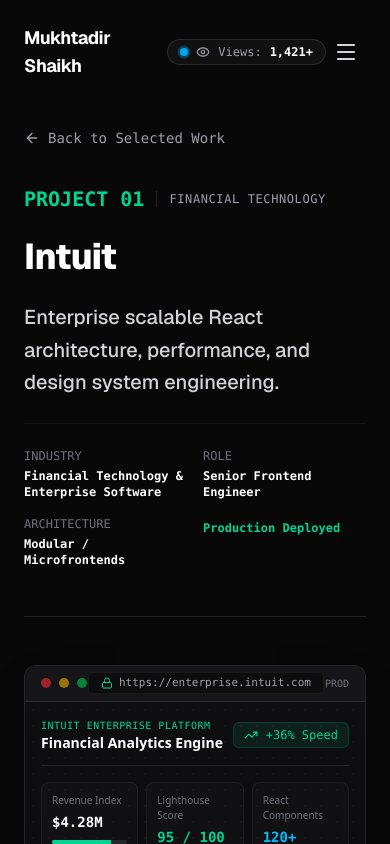
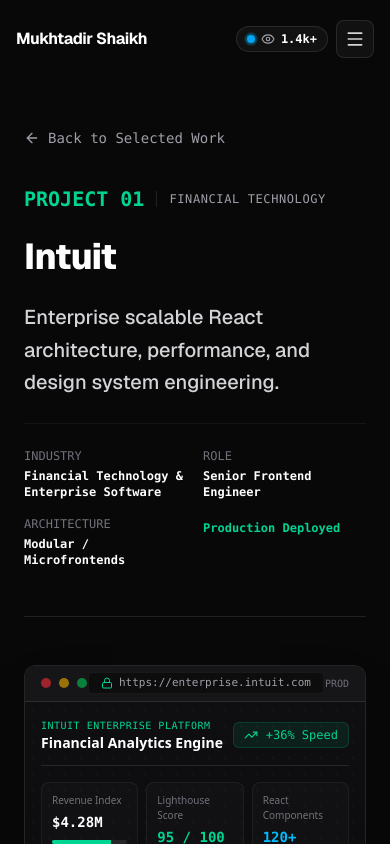
Before and after one commit to mukhtadirdev/profile, a Next.js app: page /work/intuit in a window 390 px wide. Shown: the top 844 px of the page. Built offline with nearby package versions, Linux system fonts and the light colour scheme.

Commit message:
fix: responsive mobile navbar layout, counter badge formatting, and metrics typography

```diff
--- a/src/components/Impact.tsx
+++ b/src/components/Impact.tsx
@@ -27,28 +27,28 @@
 
 export const Impact: React.FC = () => {
   return (
-    <section className="py-24 border-b border-white/10 bg-[#0c0c0e] relative overflow-hidden">
-      <div className="max-w-7xl mx-auto px-6 lg:px-12 relative z-10">
-        <div className="mb-12">
+    <section className="py-20 md:py-24 border-b border-white/10 bg-[#0c0c0e] relative overflow-hidden">
+      <div className="max-w-7xl mx-auto px-4 sm:px-6 lg:px-12 relative z-10">
+        <div className="mb-10 md:mb-12">
           <span className="text-[11px] font-mono uppercase tracking-widest text-zinc-400 font-medium">
             VERIFIED METRICS
           </span>
-          <h2 className="text-3xl md:text-4xl font-extrabold text-white tracking-tight mt-2">
+          <h2 className="text-2xl sm:text-3xl md:text-4xl font-extrabold text-white tracking-tight mt-2">
             Engineering Impact & Performance
           </h2>
         </div>
 
-        <div className="grid grid-cols-1 md:grid-cols-2 lg:grid-cols-4 gap-8">
+        <div className="grid grid-cols-1 sm:grid-cols-2 lg:grid-cols-4 gap-6 md:gap-8">
           {impactMetrics.map((item, idx) => (
             <div
               key={idx}
-              className="p-6 md:p-8 bg-[#101013] border border-white/10 rounded-2xl flex flex-col justify-between space-y-4 hover:border-white/25 transition-colors group"
+              className="p-6 md:p-8 bg-[#101013] border border-white/10 rounded-2xl flex flex-col justify-between space-y-4 hover:border-white/25 transition-colors group overflow-hidden"
             >
               <div>
-                <p className="text-4xl sm:text-5xl lg:text-5xl font-extrabold text-white font-mono tracking-tight group-hover:text-emerald-400 transition-colors">
+                <p className="text-3xl sm:text-4xl lg:text-5xl font-extrabold text-white font-mono tracking-tight group-hover:text-emerald-400 transition-colors truncate">
                   {item.value}
                 </p>
-                <h3 className="text-base font-bold text-zinc-200 mt-3">{item.label}</h3>
+                <h3 className="text-sm sm:text-base font-bold text-zinc-200 mt-2 sm:mt-3">{item.label}</h3>
               </div>
               <p className="text-xs text-zinc-400 leading-relaxed font-normal pt-2 border-t border-white/5">
                 {item.subtext}
--- a/src/components/Navbar.tsx
+++ b/src/components/Navbar.tsx
@@ -31,25 +31,25 @@
       <header
         className={`fixed top-0 left-0 right-0 z-50 transition-all duration-300 ${
           isScrolled
-            ? 'py-3.5 bg-[#0a0a0a]/85 backdrop-blur-md border-b border-white/10 shadow-2xl'
-            : 'py-6 bg-transparent border-b border-transparent'
+            ? 'py-3 bg-[#0a0a0a]/90 backdrop-blur-md border-b border-white/10 shadow-2xl'
+            : 'py-5 bg-transparent border-b border-transparent'
         }`}
       >
-        <div className="max-w-7xl mx-auto px-6 lg:px-12 flex items-center justify-between">
+        <div className="max-w-7xl mx-auto px-4 sm:px-6 lg:px-12 flex items-center justify-between gap-2">
           {/* Brand Name */}
           <Link
             href="/"
-            className="group flex items-center gap-3 text-white font-bold text-lg md:text-xl tracking-tight transition-opacity hover:opacity-90"
+            className="group flex items-center gap-2 text-white font-bold text-base sm:text-lg md:text-xl tracking-tight transition-opacity hover:opacity-90 shrink-0"
           >
-            <span>Mukhtadir Shaikh</span>
+            <span className="truncate max-w-[170px] sm:max-w-none">Mukhtadir Shaikh</span>
             <span className="hidden sm:inline-block w-1.5 h-1.5 rounded-full bg-zinc-600 group-hover:bg-white transition-colors" />
           </Link>
 
-          {/* Status Badges & Desktop Navigation */}
-          <div className="hidden md:flex items-center gap-6">
+          {/* Desktop Status Badges & Navigation */}
+          <div className="hidden lg:flex items-center gap-6">
             <div className="flex items-center gap-3">
-              <div className="flex items-center gap-2.5 px-3 py-1 bg-white/[0.03] border border-white/10 rounded-full text-xs text-zinc-300 font-mono">
-                <span className="relative flex h-2 w-2">
+              <div className="flex items-center gap-2.5 px-3 py-1 bg-white/[0.03] border border-white/10 rounded-full text-xs text-zinc-300 font-mono whitespace-nowrap">
+                <span className="relative flex h-2 w-2 shrink-0">
                   <span className="animate-ping absolute inline-flex h-full w-full rounded-full bg-emerald-400 opacity-75"></span>
                   <span className="relative inline-flex rounded-full h-2 w-2 bg-emerald-500"></span>
                 </span>
@@ -72,25 +72,27 @@
             </nav>
           </div>
 
-          {/* Mobile Hamburger Toggle */}
-          <button
-            onClick={() => setMobileMenuOpen(!mobileMenuOpen)}
-            className="md:hidden p-2 text-zinc-300 hover:text-white focus:outline-none flex items-center gap-2"
-            aria-label="Toggle Navigation Menu"
-          >
-            <VisitorCounter />
-            {mobileMenuOpen ? <X className="w-6 h-6" /> : <Menu className="w-6 h-6" />}
-          </button>
+          {/* Mobile Right Controls: Compact Visitor Counter + Hamburger Button */}
+          <div className="flex lg:hidden items-center gap-2 shrink-0">
+            <VisitorCounter compact />
+            <button
+              onClick={() => setMobileMenuOpen(!mobileMenuOpen)}
+              className="p-2 text-zinc-300 hover:text-white bg-white/[0.04] border border-white/10 rounded-lg focus:outline-none"
+              aria-label="Toggle Navigation Menu"
+            >
+              {mobileMenuOpen ? <X className="w-5 h-5" /> : <Menu className="w-5 h-5" />}
+            </button>
+          </div>
         </div>
       </header>
 
       {/* Mobile Menu Overlay */}
       {mobileMenuOpen && (
-        <div className="fixed inset-0 z-40 bg-[#0a0a0a]/98 backdrop-blur-xl flex flex-col justify-between px-8 py-20 md:hidden animate-in fade-in duration-200">
+        <div className="fixed inset-0 z-40 bg-[#0a0a0a]/98 backdrop-blur-xl flex flex-col justify-between px-6 py-20 lg:hidden animate-in fade-in duration-200 overflow-y-auto">
           <div className="space-y-6">
-            <div className="flex flex-wrap gap-2">
+            <div className="flex flex-wrap gap-2 pt-2">
               <div className="flex items-center gap-2.5 px-3 py-1.5 bg-white/[0.04] border border-white/10 rounded-full text-xs text-zinc-300 font-mono w-fit">
-                <span className="relative flex h-2 w-2">
+                <span className="relative flex h-2 w-2 shrink-0">
                   <span className="animate-ping absolute inline-flex h-full w-full rounded-full bg-emerald-400 opacity-75"></span>
                   <span className="relative inline-flex rounded-full h-2 w-2 bg-emerald-500"></span>
                 </span>
@@ -99,13 +101,13 @@
               <VisitorCounter />
             </div>
 
-            <nav className="flex flex-col space-y-6 text-2xl font-bold text-white pt-6 border-t border-white/10">
+            <nav className="flex flex-col space-y-4 text-xl sm:text-2xl font-bold text-white pt-6 border-t border-white/10">
               {navLinks.map((link) => (
                 <a
                   key={link.name}
                   href={link.href}
                   onClick={() => setMobileMenuOpen(false)}
-                  className="flex items-center justify-between py-2 border-b border-white/5 hover:text-zinc-300 transition-colors"
+                  className="flex items-center justify-between py-2.5 border-b border-white/5 hover:text-zinc-300 transition-colors"
                 >
                   <span>{link.name}</span>
                   <ArrowUpRight className="w-5 h-5 text-zinc-500" />
@@ -116,7 +118,7 @@
 
           <div className="space-y-3 pt-6 border-t border-white/10 text-xs text-zinc-400 font-mono">
             <p>Senior Frontend Engineer · React & Next.js Architect</p>
-            <p className="text-white">mukhtadir.shaikh2025@gmail.com</p>
+            <p className="text-white truncate">mukhtadir.shaikh2025@gmail.com</p>
           </div>
         </div>
       )}
--- a/src/components/VisitorCounter.tsx
+++ b/src/components/VisitorCounter.tsx
@@ -3,7 +3,11 @@
 import React, { useEffect, useState } from 'react';
 import { Eye } from 'lucide-react';
 
-export const VisitorCounter: React.FC = () => {
+interface VisitorCounterProps {
+  compact?: boolean;
+}
+
+export const VisitorCounter: React.FC<VisitorCounterProps> = ({ compact = false }) => {
   const [views, setViews] = useState<number | null>(null);
 
   useEffect(() => {
@@ -13,7 +17,7 @@
     const saved = localStorage.getItem(STORAGE_KEY);
     let currentCount = saved ? parseInt(saved, 10) : BASELINE_VIEWS;
 
-    // Increment count on new session/visit
+    // Increment count once per session
     if (!sessionStorage.getItem('mukhtadir_session_counted')) {
       currentCount += 1;
       localStorage.setItem(STORAGE_KEY, currentCount.toString());
@@ -25,15 +29,19 @@
 
   if (views === null) return null;
 
+  // Format large numbers cleanly
+  const formattedCount =
+    views >= 1000 ? `${(views / 1000).toFixed(1)}k+` : `${views}+`;
+
   return (
-    <div className="flex items-center gap-2 px-3 py-1 bg-white/[0.04] border border-white/10 rounded-full text-xs font-mono text-zinc-300 select-none">
-      <div className="relative flex h-2 w-2">
+    <div className="flex items-center gap-1.5 px-2.5 py-1 bg-white/[0.04] border border-white/10 rounded-full text-xs font-mono text-zinc-300 select-none whitespace-nowrap shrink-0">
+      <div className="relative flex h-2 w-2 shrink-0">
         <span className="animate-ping absolute inline-flex h-full w-full rounded-full bg-sky-400 opacity-75"></span>
         <span className="relative inline-flex rounded-full h-2 w-2 bg-sky-500"></span>
       </div>
-      <Eye className="w-3.5 h-3.5 text-zinc-400" />
-      <span className="text-zinc-400 font-medium">Views:</span>
-      <span className="text-white font-bold">{views.toLocaleString()}+</span>
+      <Eye className="w-3.5 h-3.5 text-zinc-400 shrink-0" />
+      {!compact && <span className="text-zinc-400 font-medium hidden sm:inline">Views:</span>}
+      <span className="text-white font-bold">{compact ? formattedCount : views.toLocaleString() + '+'}</span>
     </div>
   );
 };
```
